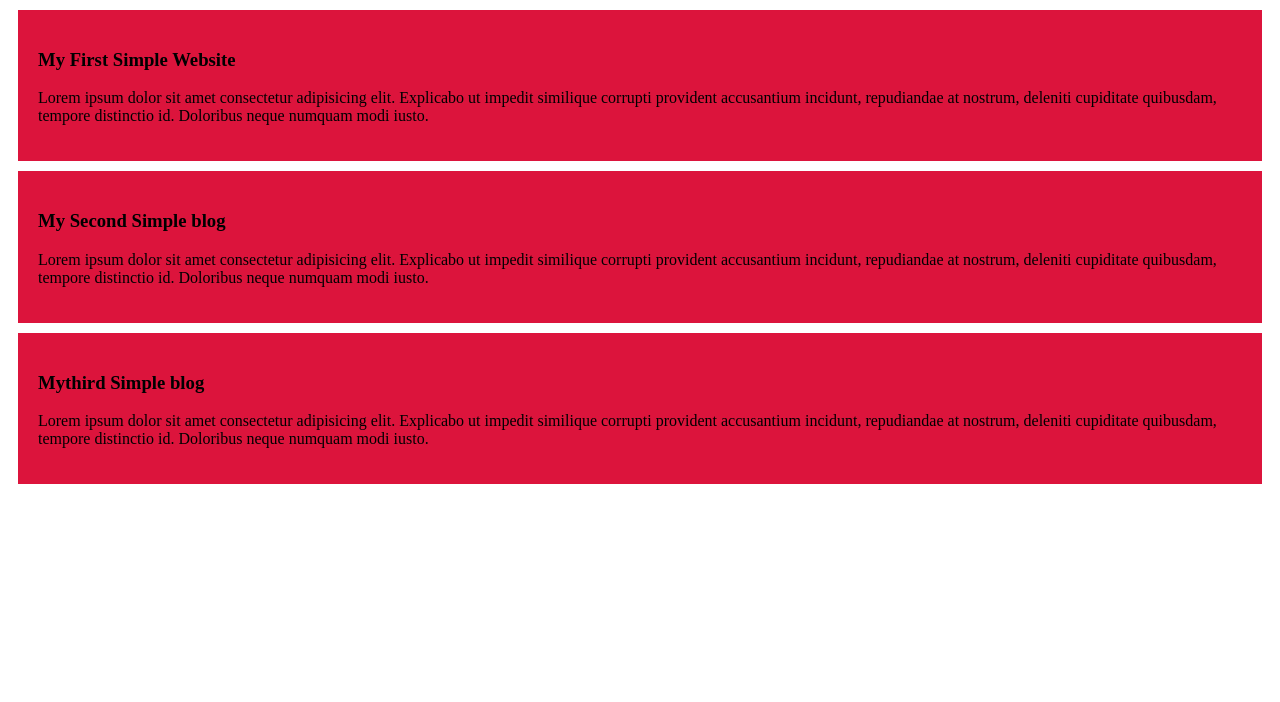
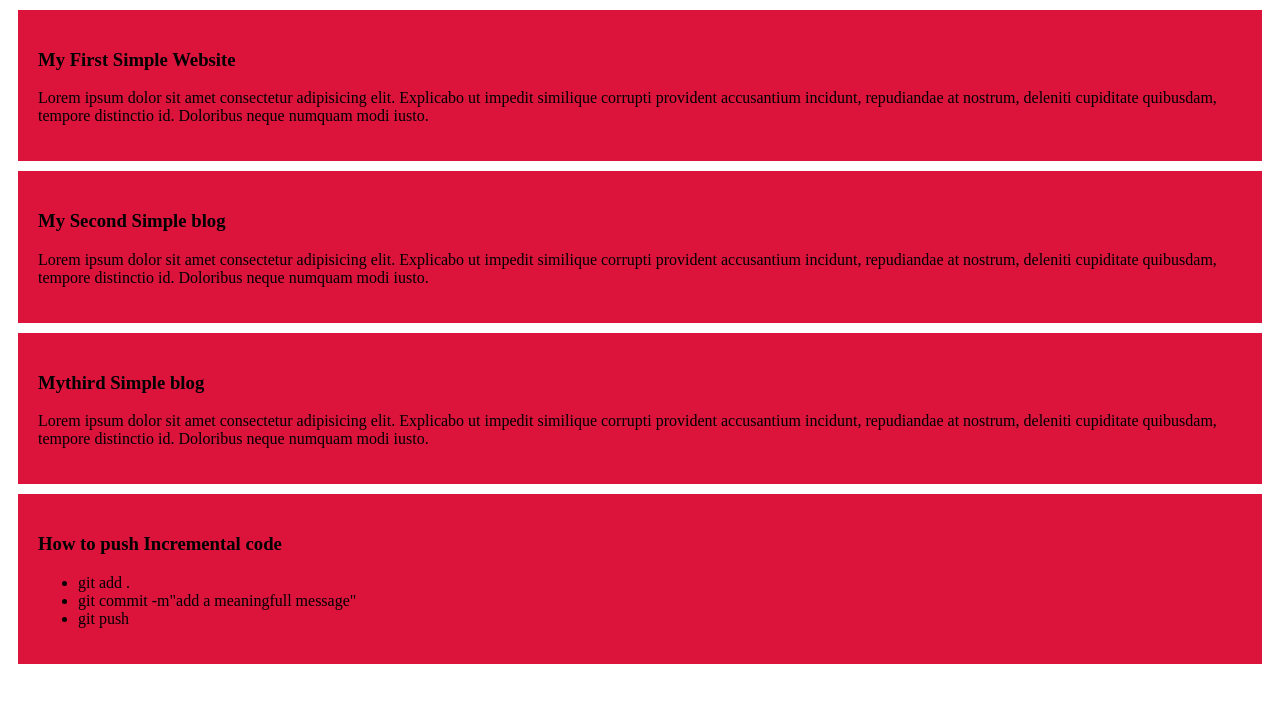
Before and after one commit to mahfuj-hridoy/my-first-github-repo, a plain HTML site: page index.html in a window 1280 px wide. Drawn offline with Linux system fonts and the light colour scheme.

Commit message:
added a list

```diff
--- a/index.html
+++ b/index.html
@@ -27,6 +27,14 @@
             Lorem ipsum dolor sit amet consectetur adipisicing elit. Explicabo ut impedit similique corrupti provident accusantium incidunt, repudiandae at nostrum, deleniti cupiditate quibusdam, tempore distinctio id. Doloribus neque numquam modi iusto.
         </p>
     </div>
+    <div>
+        <h3>How to push Incremental code</h3>
+        <ul>
+            <li>git add .</li>
+            <li>git commit -m"add a meaningfull message"</li>
+            <li>git push</li>
+        </ul>
+    </div>
 
 </body>
 </html>
```
